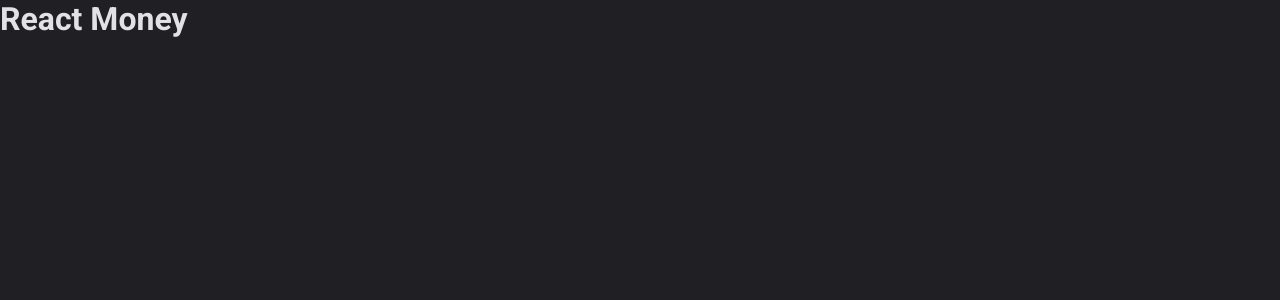
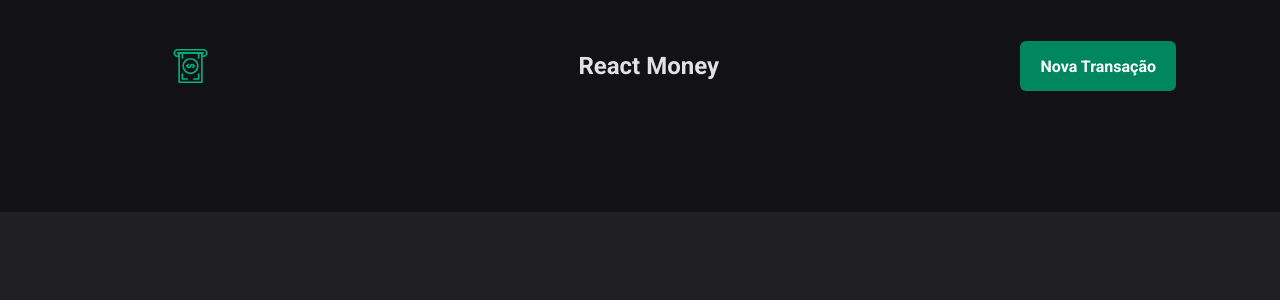
Before and after one commit to emanoelantonio/react-money, a React (Vite) app: page / in a window 1280 px wide. Shown: the top 300 px of the page. Built offline with nearby package versions, Linux system fonts and the light colour scheme.

Commit message:
feat: create transactions page

```diff
--- a/src/App.tsx
+++ b/src/App.tsx
@@ -1,4 +1,5 @@
 import { ThemeProvider } from 'styled-components'
+import { Transactions } from './pages/Transactions'
 import { GlobalStyles } from './styles/global'
 import { defaultTheme } from './styles/themes/default'
 
@@ -7,7 +8,7 @@
   return (
     <ThemeProvider theme={defaultTheme}>
       <GlobalStyles/>
-      <h1>React Money</h1>
+      <Transactions/>
     </ThemeProvider>
   )
 }
--- /dev/null
+++ b/src/pages/Transactions/index.tsx
@@ -0,0 +1,9 @@
+import { Header } from '../../components/Header'
+
+export const Transactions = () => {
+  return (
+    <div>
+      <Header/>
+    </div>
+  )
+}
--- /dev/null
+++ b/src/pages/Transactions/styles.ts
@@ -0,0 +1,5 @@
+import styled from 'styled-components'
+
+export const Container = styled.div`
+
+`
```
